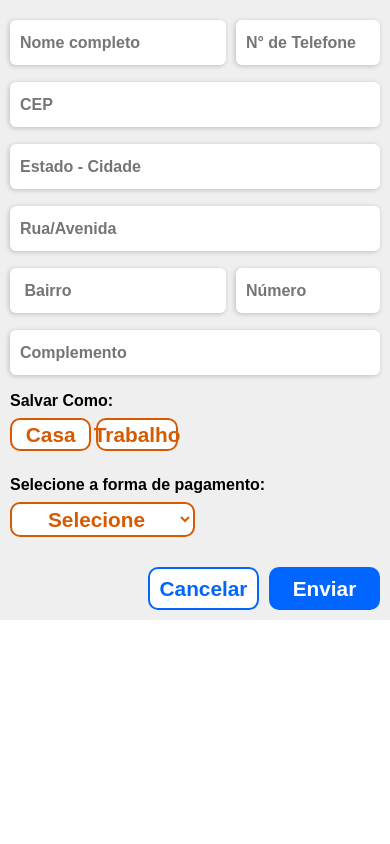
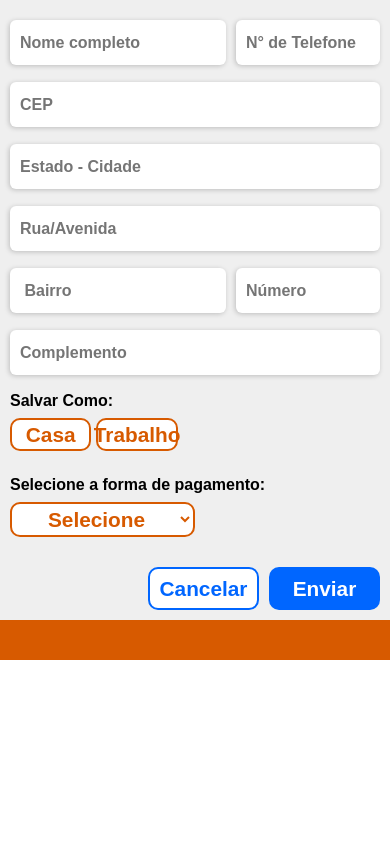
Before and after one commit to babi-barbato/TechAbc, a PHP site: page /pages/cadastro_endereco.html in a window 390 px wide. Run offline with PHP 8.4, Linux system fonts and the light colour scheme.

Commit message:
página de cadastro de endereço

```diff
--- a/assets/css/cadastro_endereco.css
+++ b/assets/css/cadastro_endereco.css
@@ -9,12 +9,9 @@
 /*DIV  QUE ARMAZENA TUDO*/
 .container {
         height: 100%; /* .container recebe uma altura de 100vh (100% da altura da Viewport */
-        display: flex; /*podemos manipular todos os elementos filhos desse flex container com propriedades novas.*/}
+        display: flex; /*podemos manipular todos os elementos filhos desse flex container com propriedades novas.*/
+    }
 
-/*PARA O FORMULARIO DA ESQUERDA NÃO ULTRAPASSAR A TELA*/
-body{
-        overflow:hidden;/*esconde tudo que ultrapassa o limite do elemento*/
-    }
 
 /*PARTE ESQUERDA DA PÁGINA */
     .container .esquerda { /*div que armazena tudo da parte esquerda*/
@@ -23,7 +20,9 @@ body{
         flex-direction: column; /*os itens são direcionados a ficar em coluna, um embaixo do outro*/
         align-items: center; /*alinha os elementos*/
         background-color: #efefef; /*cor de fundo*/
-        color: #000;} /*cor da letra*/
+        color: #000;/*cor da letra*/
+
+    }
 
 
     /*FORMULARIO*/
@@ -33,7 +32,7 @@ body{
         flex-direction: column; /*joga os elementos para baixo, como uma coluna*/}
 
     /* MARGEM DAS BORDAS DOS CAMPOS*/
-    .container .esquerda form { /*div que armazena o formulario da parte esquerda*/
+    .container .esquerda .cart { /*div que armazena o formulario da parte esquerda*/
         padding: 10px;/*margem interna*/
         margin: 0 auto;/*margem externa*/
         margin-top: 10px ; /*margem externa do topo*/
@@ -60,7 +59,7 @@ body{
 
 
     /* DIV DOS INPUTS DA ESQUERDA*/
-    .container .esquerda form .field {/*div que armazena a div dos campos*/
+    .container .esquerda .field {/*div que armazena a div dos campos*/
         line-height: 40px; /*espaçamento da letra e o campo*/
         margin-bottom: 17px;/*espaçamento entre os campos*/
         font-size: 1.4rem;/*tamanho da letra*/
@@ -157,7 +156,7 @@ body{
         transition: all .20s ease; /*transição para o botão vir para frente*/
         cursor: pointer; /*maozinha do mouse para click*/
         margin-top: 10px;/*margem externa do topo*/}
-    form .button button:hover { /*cria o efeito sobressalto quando passa o mouse em cima*/
+    .cart .button button:hover { /*cria o efeito sobressalto quando passa o mouse em cima*/
         box-shadow: -1px 1px 5px rgba(0, 0, 0, 0.298); /*cor da sombra da transição*/}
     .button{ /*div do botão*/
         display : flex ; /*podemos manipular todos os elementos filhos desse flex container com propriedades novas.*/
@@ -192,11 +191,13 @@ body{
         flex-direction: column; /*os itens são direcionados a ficar em coluna, um embaixo do outro*/
         align-items: center; /*alinha os elementos*/
         overflow-y: auto;/*esconde tudo que ultrapassa o limite do elemento*/
+
        }
 
 
     /*DIV QUE ARMAZENA O FORM DO CARTÃO*/
-    .cartao{display: none;} /*não deixa um elemento aparecer*/
+    #cartao{display: none;
+    flex-direction: column;} /*não deixa um elemento aparecer*/
 
 
     /*LABEL DO CARTÃO*/
@@ -222,7 +223,7 @@ body{
 
 
     /* DIV DO LADO DIREITO*/
-    .container .direita form .form-branco input {/*div da direita que contem todos os inputs que tem a classe de form-branco*/
+    .container .direita .form-branco input {/*div da direita que contem todos os inputs que tem a classe de form-branco*/
         border: none;/*não apresenta borda*/
         border-radius: 6px; /*arredondamento da borda*/
         box-shadow: -1px 1px 5px rgba(0, 0, 0, 0.203);/*somba do elemento*/
@@ -256,9 +257,11 @@ body{
     .cliente{font-weight: 600; /*negrito*/} /*titulo do input das informações do dono do cartao*/
 
     /*DIVs DO BOLETO*/
-    .boleto{ /*div que armazena as informações do boleto*/
+    #boleto{ /*div que armazena as informações do boleto*/
     margin-top: 210px;/*margem externa do topo*/
     display: none;/*não deixa um elemento aparecer*/
+    flex-direction: column;
+    height: 57.5vh;
 }
     /*LABEL DO BOLETO*/
     .pag-boleto{ /*titulo antes do input do boleto*/
@@ -289,7 +292,7 @@ body{
 
 
     /*DIVS DO PIX*/
-    .pix{ /*div que armazena todas as informações do pix*/
+    #pix{ /*div que armazena todas as informações do pix*/
         display: flex;  /*podemos manipular todos os elementos filhos desse flex container com propriedades novas.*/
         display: none;/*não deixa um elemento aparecer*/
         flex-direction: column;/*deixa os elementos em coluna, deixa um emabaixo do outro*/
@@ -333,14 +336,25 @@ body{
         body{
                 overflow-y: auto; /*esconde tudo que ultrapassa o limite do elemento*/
         }
+        .container{
+            flex-direction: column;
+            overflow:hidden;
+        }
+
     .container .direita  {
-        display: none; /*esconde a parte laranja */}
+        display: flex; /*esconde a parte laranja */
+
+    }
 
     .container .esquerda {
         flex: 0 0 100%; /* O elemento .left recebe uma largura de 100% da largura do .container
         */
+
+
 }
 
     .container .esquerda .back-to-menu {
-        display: flex; /*podemos manipular todos os elementos filhos desse flex container com propriedades novas.*/}
+        display: flex; /*podemos manipular todos os elementos filhos desse flex container com propriedades novas.*/
+
     }
+}
--- /dev/null
+++ b/assets/js/cadastro_endereco.js
@@ -0,0 +1,22 @@
+function pagar(){
+    var paga = document.getElementById("select").value;
+    if(paga == "cartao"){
+        cartao.style.display = "flex";
+        pix.style.display = "none";
+        boleto.style.display = "none";
+    } else if(paga == "pix"){
+        cartao.style.display = "none";
+        boleto.style.display = "none";
+        pix.style.display = "flex";
+    }else if(paga == "boleto"){
+        cartao.style.display = "none";
+        pix.style.display = "none";
+        boleto.style.display = "flex";
+    }
+
+    var tamanho = window.body.style.width;
+    if('800px' <= tamanho){
+        esquerda.style.display = "none";
+    }
+
+}
--- a/pages/cadastro_endereco.html
+++ b/pages/cadastro_endereco.html
@@ -9,10 +9,10 @@
 
     <title> Cadastro de Endereço - Tech ABC</title> <!--titulo da pagina-->
 </head>
-<body>
+<body id="body">
     <div class="container"> <!--div que armazena tudo-->
-        <div class="esquerda"> <!--parte esquerda-->
-            <form action="" method="post" class="cart"> <!--formulário-->
+        <div class="esquerda" id="esquerda"> <!--parte esquerda-->
+            <div id="cart" class="cart"> <!--formulário-->
                   <!--INPUTS-->
                     <div class="field"> <!--estão na mesma div pois precisam ficar uma do lado da outra-->
                         <input id="nome" type="text" placeholder="Nome completo"> <!--input do nome-->
@@ -43,10 +43,10 @@
                     <!--SALVAR-->
                     <label class="salvar">Salvar Como:</label> <!--div que armazena o titulo do input-->
                     <div class="salvar-btn"> <!--div dos botões-->
-                        <button type="submit" id="casa"> <!--botão da casa-->
+                        <button name="text" type="submit" id="casa"> <!--botão da casa-->
                             Casa <!--o que aparece escrito dentro do botão-->
                         </button>
-                        <button type="submit" id="trabalho"> <!--botão do trabalho-->
+                        <button name="text" type="submit" id="trabalho"> <!--botão do trabalho-->
                             Trabalho<!--o que aparece escrito dentro do botão-->
                         </button>
                     </div>
@@ -54,7 +54,7 @@
                     <!--PAGAMENTO-->
                     <div class="paga"> <!--div que armazena o select e a label-->
                         <label class="salvar">Selecione a forma de pagamento:</label> <!--titulo dos inputs-->
-                        <select class="forma-pagamento"> <!--forma as opções de pagamento-->
+                        <select id="select" class="forma-pagamento" > <!--forma as opções de pagamento-->
                             <option value="selecione">Selecione</option> <!--primeira opção-->
                             <option value="cartao"> Cartão</option><!--segunda opção-->
                             <option value="boleto">Boleto</option><!--terceira opção-->
@@ -64,18 +64,17 @@
 
                     <!--BOTÃO-->
                     <div class="button"> <!--dv que armazena os botões -->
-                        <button type="submit" id="cancelar"> <!--botão de canecalr-->
+                        <button id="cancelar"> <!--botão de canecalr-->
                             Cancelar  <!--o que aparece dentro do botão-->
                         </button>
-                        <button type="submit" id="enviar"><!--botão de enviar -->
-                            Enviar <!--o que aparece dentro do botão-->
+                        <button onclick="pagar()" id="enviar"><!--botão de enviar --> Enviar
                         </button>
                     </div>
-            </form>
+                </div>
         </div>
     <div class="direita"> <!-- div que armazena tudo que aparece na direita-->
         <form action="" method="post" class="form" onsubmit="return formControl(this)"> <!--chama a função quando é clcado no enviar-->
-            <div class="cartao"> <!--armazena tudo que for do cartão-->
+            <div id="cartao"> <!--armazena tudo que for do cartão-->
                 <label class="info">Informações do cartão:</label> <!--for - usado para identificar qual input pertence essa label, titulo do campo-->
                 <div id="pagamento" ><!--armazena todas as imagens-->
                     <img  src="https://logodownload.org/wp-content/uploads/2019/09/boleto-logo.png" > <!--imagem do boelto-->
@@ -126,7 +125,7 @@
             </div>
 
 
-            <div class="boleto"><!--div que armazena todas as informações do boleto-->
+            <div id="boleto"><!--div que armazena todas as informações do boleto-->
                 <label class="pag-boleto">Insira seu email para receber o boleto:</label> <!--titulo do input-->
                 <div class="form-branco"><!--classe do input-->
                     <input id="bolet" type="text" placeholder="Insira um email válido"><!-- input para inserir email-->
@@ -142,7 +141,7 @@
             </div>
 
 
-            <div class="pix">
+            <div id="pix">
                 <label class="pag-pix">Pagameno no Pix:</label> <!--titulo do input-->
                 <img src="../img/pix.jpg" alt="" class="qr"><!--imagem do qrCODE-->
                 <div class="button" style="justify-content: space-between !important;"><!--utilizado o style para definir os mesmo espaços do elemento como importante-->
@@ -156,5 +155,6 @@
             </form>
         </div>
     </div>
+    <script src="../assets/js/cadastro_endereco.js"></script>
 </body>
 </html>
```
